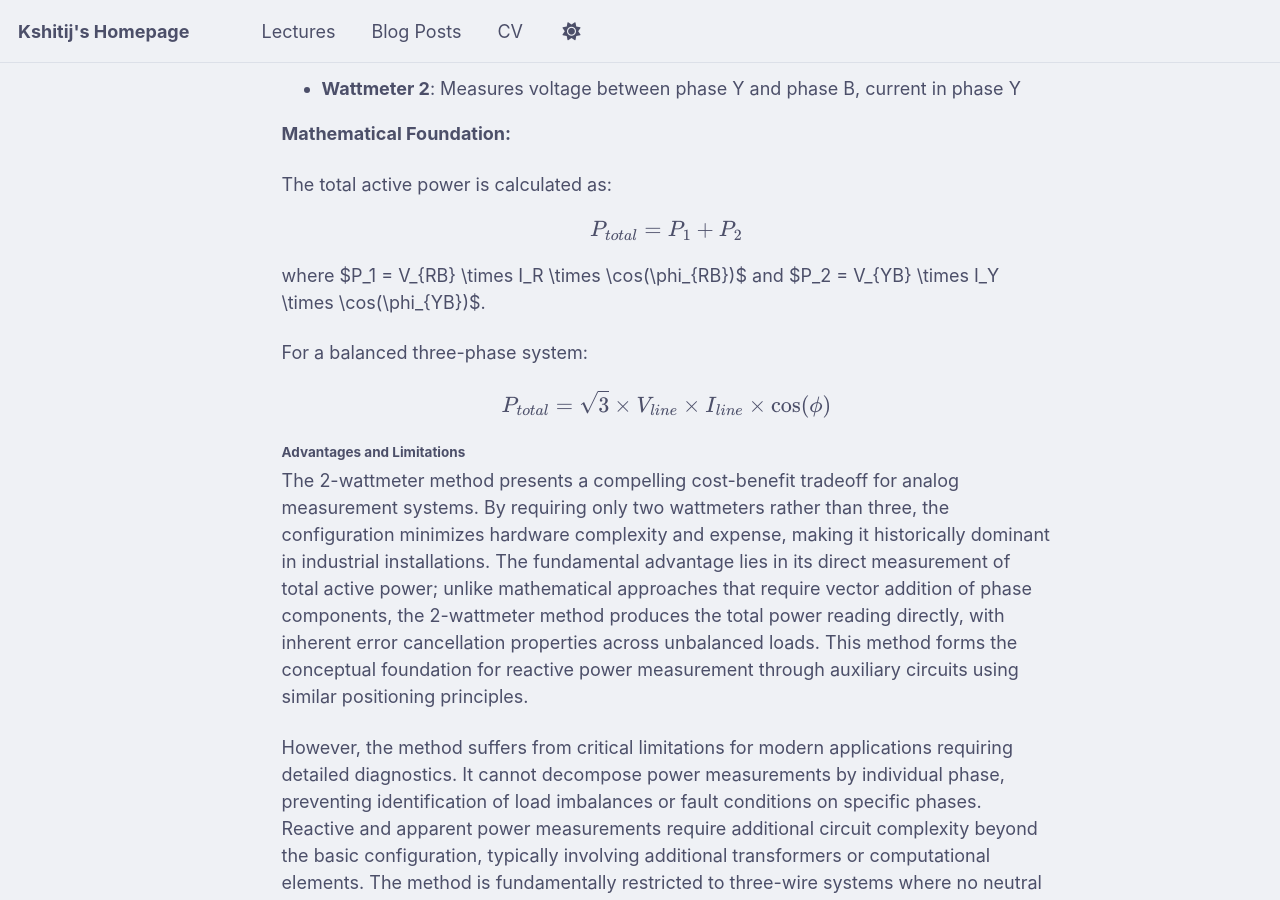
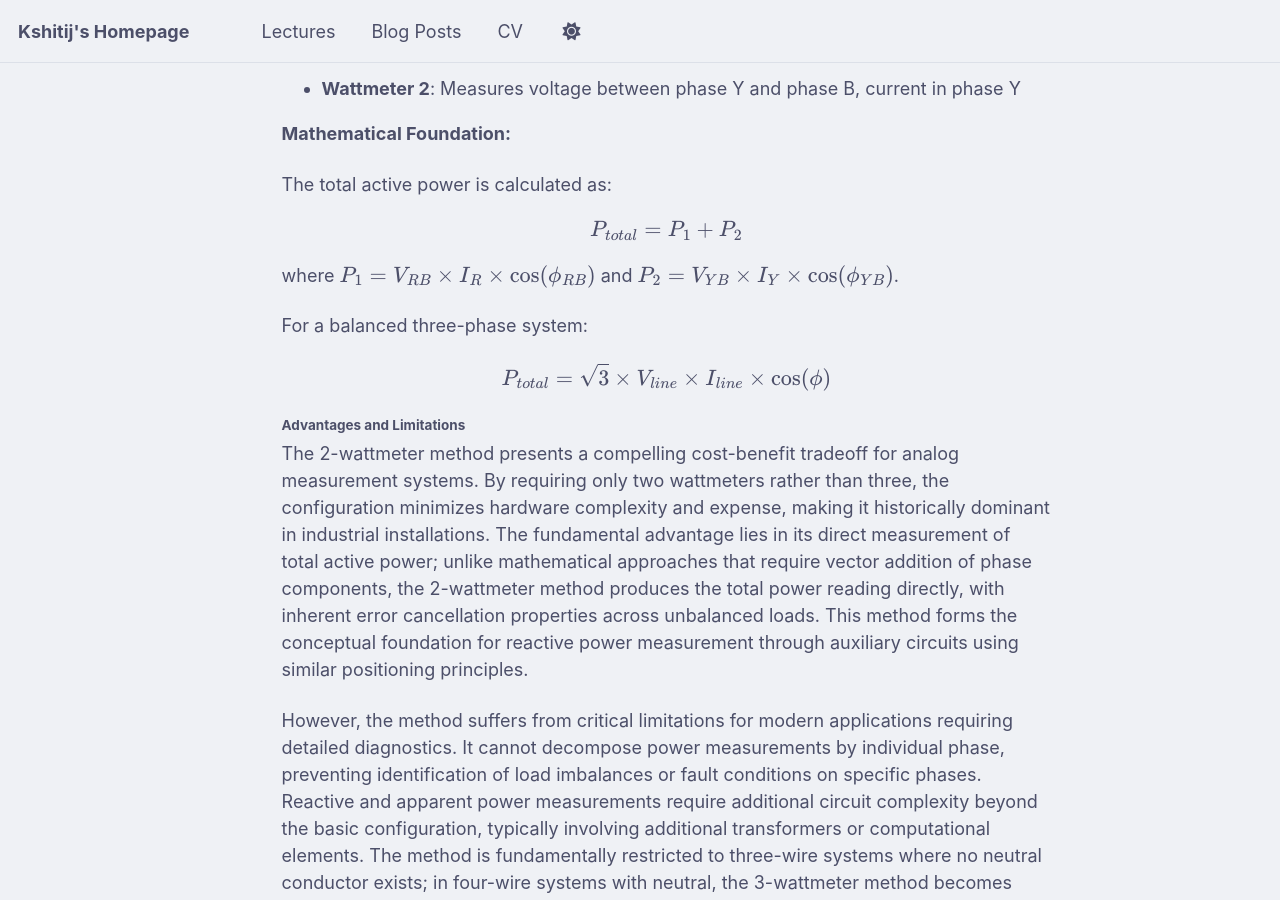
Before and after one commit to dubistweltmeister05/dubistweltmeister05.github.io, a Jekyll site: the page built from _posts/2026-05-30-three-phase-energy-measurement.md, in a window 1280 px wide and 900 px high, scrolled down 984 px. Built offline with Jekyll 4.4.1, drawn with Linux system fonts in a browser that asks for light colours; a script bundle is joined from its source files by our own code; library files that are not in the unit come from our copies; comment, search, counter and statistics services are not loaded.

```diff
--- a/_posts/2026-05-30-three-phase-energy-measurement.md
+++ b/_posts/2026-05-30-three-phase-energy-measurement.md
@@ -37,7 +37,7 @@ The total active power is calculated as:
 
 $$P_{total} = P_1 + P_2$$
 
-where $P_1 = V_{RB} \times I_R \times \cos(\phi_{RB})$ and $P_2 = V_{YB} \times I_Y \times \cos(\phi_{YB})$.
+where $$P_1 = V_{RB} \times I_R \times \cos(\phi_{RB})$$ and $$P_2 = V_{YB} \times I_Y \times \cos(\phi_{YB})$$.
 
 For a balanced three-phase system:
 
```
